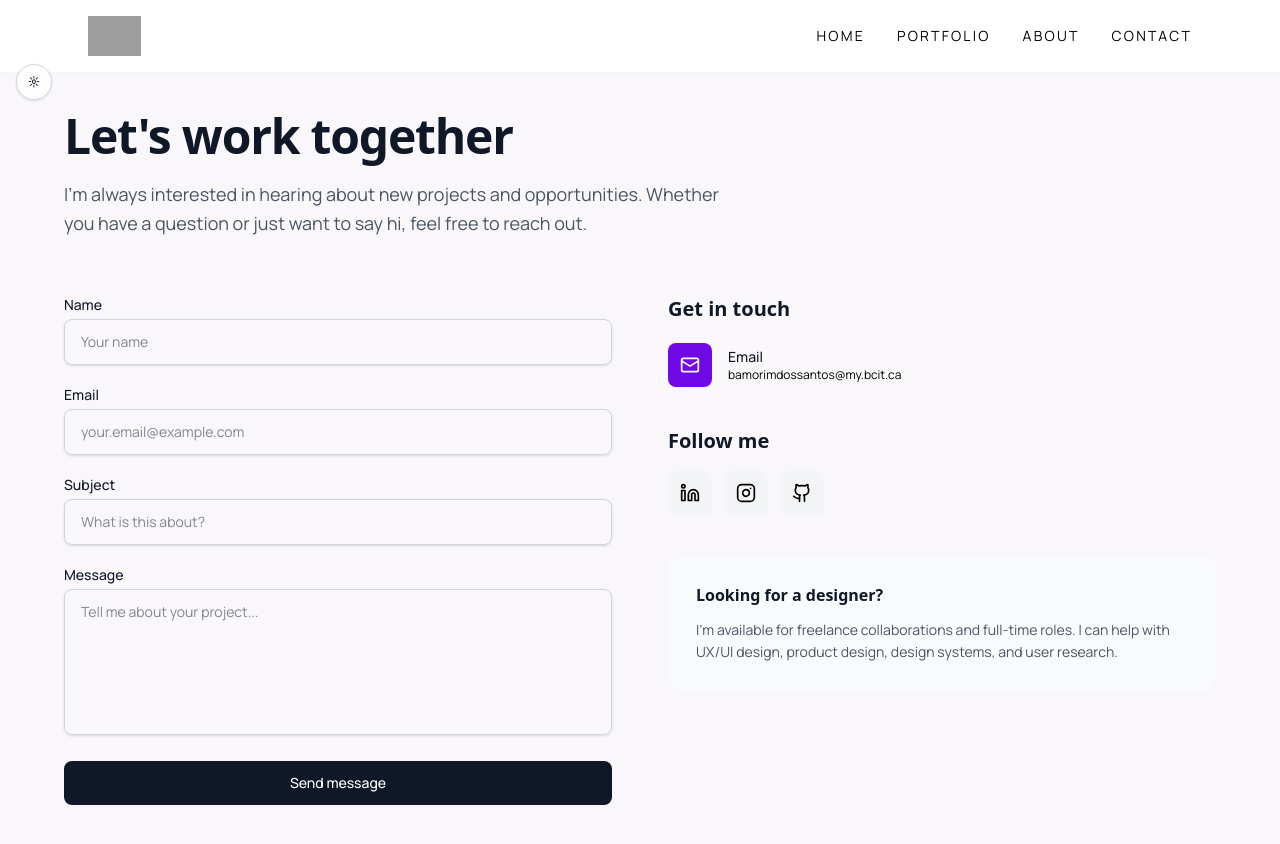
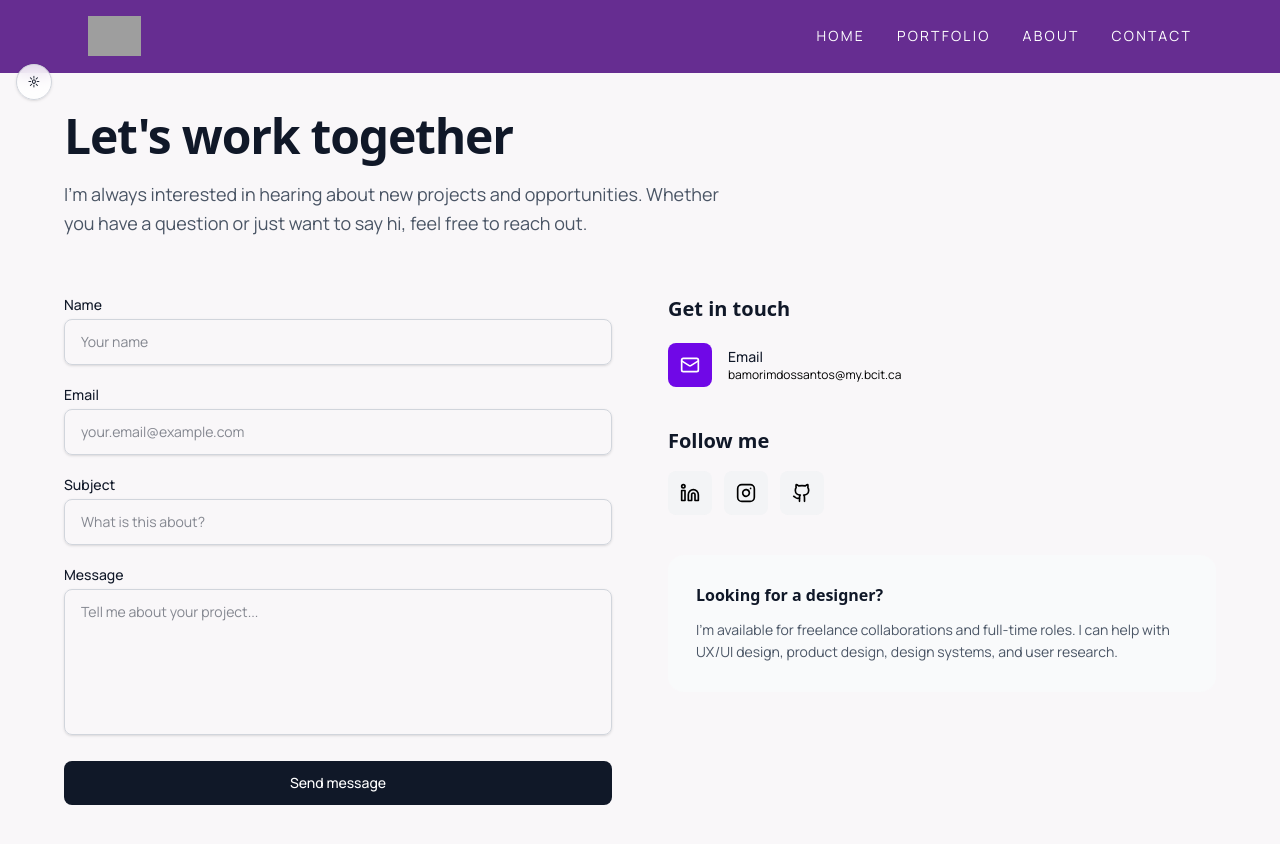
Before and after one commit to Brunoamorim99/cursor-portfolio, a React (Vite) app: page /contact in a window 1280 px wide. Shown: the top 844 px of the page. Built offline with nearby package versions, Linux system fonts and the light colour scheme; grey boxes are pictures that could not be loaded; a web font is replaced by a local one.

Commit message:
light mode adjustments

```diff
--- a/src/components/Navigation.tsx
+++ b/src/components/Navigation.tsx
@@ -16,11 +16,11 @@ export function Navigation() {
   const isActive = (path: string) => location.pathname === path;
 
   return (
-    <nav className="fixed inset-x-0 top-0 z-50 border-b border-gray-100 bg-white/90 backdrop-blur dark:border-gray-800 dark:bg-black/80">
+    <nav className="fixed inset-x-0 top-0 z-50 border-b border-transparent bg-[var(--primary)] text-white backdrop-blur dark:border-gray-800 dark:bg-black/80">
       <div className="mx-auto flex max-w-6xl items-center justify-between px-6 py-4">
         <Link to="/" className="flex items-center">
           <img
-            src="/logo.svg"
+            src="/Bruno_AmorimDosSantos_Assignment01-PersonalBrandingPart2.svg"
             alt="Bruno Amorim dos Santos logo"
             className="h-10 w-auto"
           />
@@ -34,8 +34,8 @@ export function Navigation() {
               className={
                 'text-sm uppercase tracking-[0.16em] transition-colors ' +
                 (isActive(item.path)
-                  ? 'text-gray-900 dark:text-[#E5D4FF]'
-                  : 'text-gray-700 hover:text-pink-500 dark:text-gray-300 dark:hover:text-[#F9F7F9]')
+                  ? 'text-white dark:text-[#E5D4FF]'
+                  : 'text-white/80 hover:text-white dark:text-gray-300 dark:hover:text-[#F9F7F9]')
               }
             >
               {item.label}
@@ -46,7 +46,7 @@ export function Navigation() {
         <button
           type="button"
           aria-label="Toggle navigation"
-          className="inline-flex rounded-full p-2 text-gray-700 dark:text-gray-100 md:hidden"
+          className="inline-flex rounded-full p-2 text-white dark:text-gray-100 md:hidden"
           onClick={() => setIsOpen((prev) => !prev)}
         >
           {isOpen ? <X className="h-6 w-6" /> : <Menu className="h-6 w-6" />}
@@ -54,7 +54,7 @@ export function Navigation() {
       </div>
 
       {isOpen && (
-        <div className="border-t border-gray-100 bg-white dark:border-gray-800 dark:bg-black md:hidden">
+        <div className="border-t border-transparent bg-[var(--primary)] dark:border-gray-800 dark:bg-black md:hidden">
           <div className="mx-auto flex max-w-6xl flex-col gap-2 px-6 py-4">
             {navItems.map((item) => (
               <Link
@@ -64,8 +64,8 @@ export function Navigation() {
                 className={
                   'py-2 text-sm font-medium transition-colors ' +
                   (isActive(item.path)
-                    ? 'text-gray-900 dark:text-[#E5D4FF]'
-                    : 'text-gray-700 hover:text-pink-500 dark:text-gray-300 dark:hover:text-[#F9F7F9]')
+                    ? 'text-white dark:text-[#E5D4FF]'
+                    : 'text-white/80 hover:text-white dark:text-gray-300 dark:hover:text-[#F9F7F9]')
                 }
               >
                 {item.label}
```
